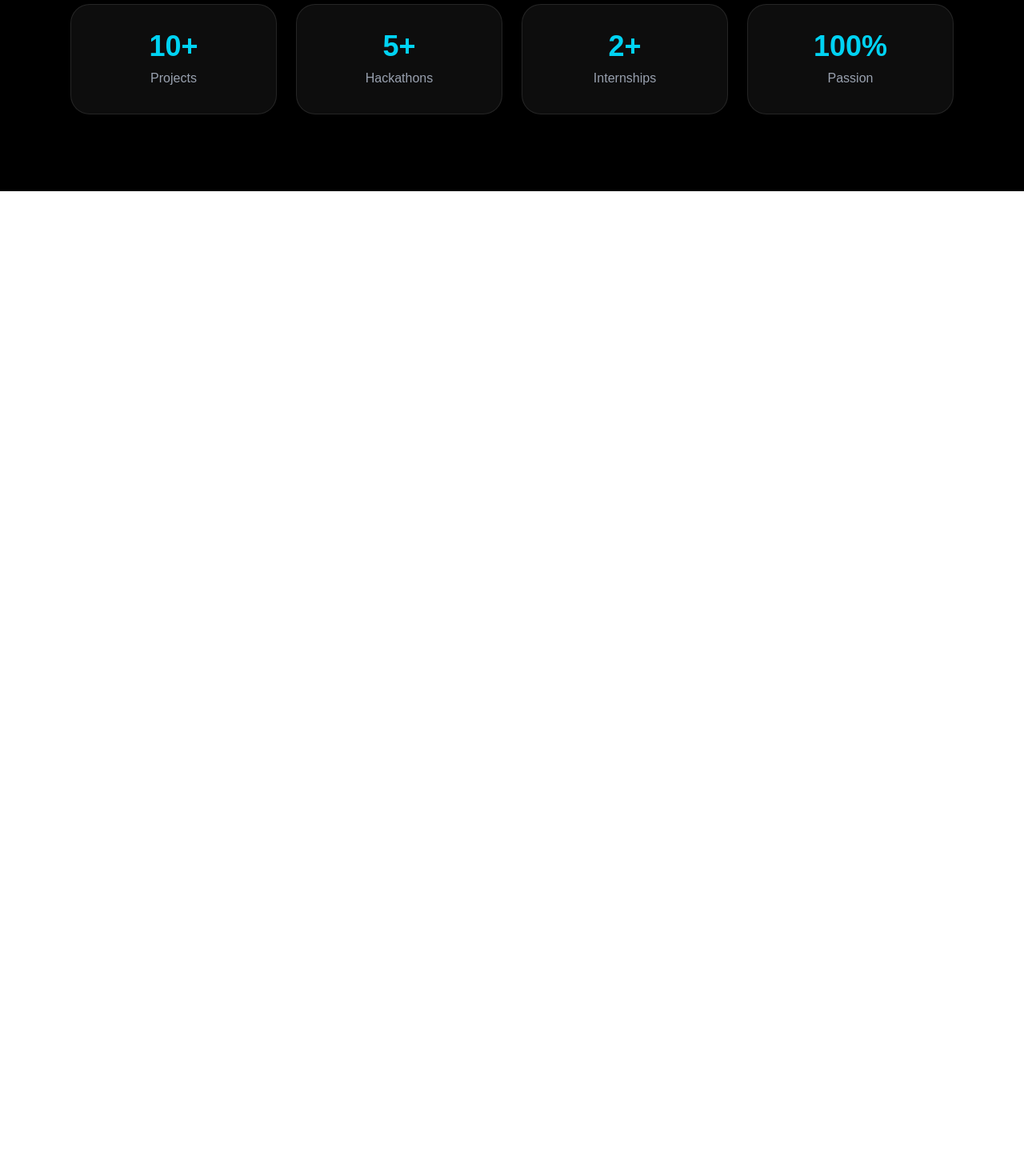
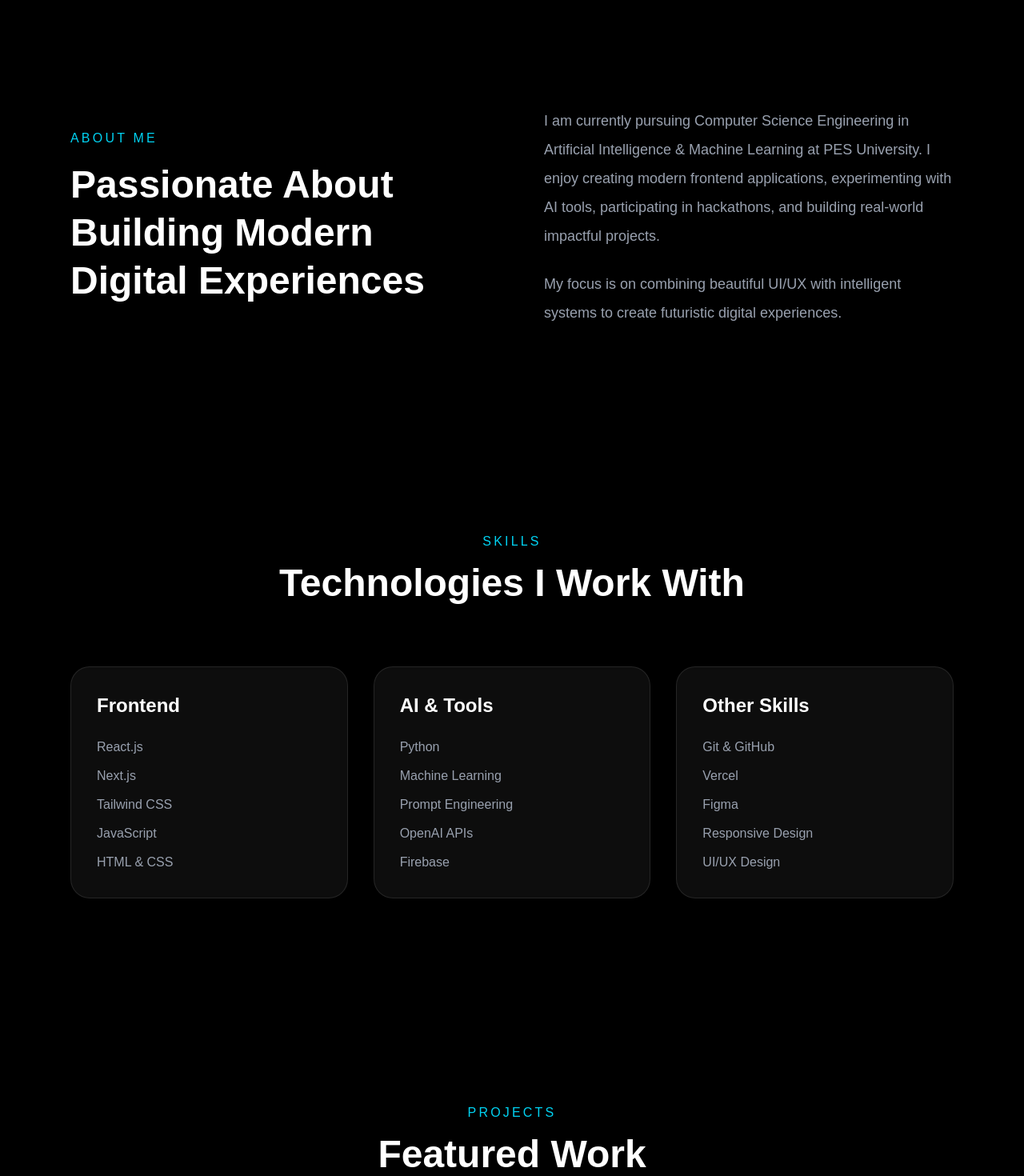
Before and after one commit to Akshayshetty742/portfolio, a Next.js app: page / in a window 1280 px wide. Shown: the part 880-2350 px from the top of the page at 80% size. Before the commit the page ends 1119 px from the top, so only its background shows below. Built offline with nearby package versions, Linux system fonts and the light colour scheme.

Commit message:
Added complete portfolio sections

```diff
--- a/app/page.tsx
+++ b/app/page.tsx
@@ -1,6 +1,6 @@
 export default function Home() {
   return (
-    <main className="min-h-screen bg-black text-white overflow-hidden relative">
+    <main className="min-h-screen bg-black text-white overflow-hidden relative scroll-smooth">
 
       {/* Background Glow */}
       <div className="absolute top-[-200px] left-1/2 -translate-x-1/2 w-[700px] h-[700px] bg-cyan-500/20 blur-[150px] rounded-full"></div>
@@ -41,7 +41,7 @@ export default function Home() {
 
         <div className="max-w-7xl w-full grid md:grid-cols-2 gap-20 items-center">
 
-          {/* Left Side */}
+          {/* Left */}
           <div>
 
             <p className="text-cyan-400 tracking-[0.3em] mb-6 text-sm">
@@ -63,7 +63,6 @@ export default function Home() {
               and building futuristic digital experiences.
             </p>
 
-            {/* Buttons */}
             <div className="mt-10 flex flex-wrap gap-6">
 
               <button className="bg-cyan-400 text-black px-8 py-4 rounded-2xl font-semibold hover:scale-105 hover:shadow-[0_0_40px_#22d3ee] transition duration-300">
@@ -106,15 +105,13 @@ export default function Home() {
 
           </div>
 
-          {/* Right Side */}
+          {/* Right */}
           <div className="flex justify-center">
 
             <div className="relative">
 
-              {/* Glow */}
               <div className="absolute inset-0 bg-cyan-400/20 blur-[100px] rounded-full"></div>
 
-              {/* Profile Image */}
               <img
                 src="/akshay.jpeg"
                 alt="Akshay"
@@ -129,55 +126,226 @@ export default function Home() {
 
       </section>
 
-      {/* Stats Section */}
-      <section className="relative z-10 max-w-6xl mx-auto px-6 pb-24">
+      {/* About Section */}
+      <section
+        id="about"
+        className="relative z-10 max-w-6xl mx-auto px-6 py-32"
+      >
 
-        <div className="grid grid-cols-2 md:grid-cols-4 gap-6">
+        <div className="grid md:grid-cols-2 gap-20 items-center">
 
-          <div className="bg-white/5 border border-white/10 rounded-3xl p-8 text-center">
-            <h2 className="text-4xl font-bold text-cyan-400">
-              10+
+          <div>
+
+            <p className="text-cyan-400 tracking-[0.2em] mb-4">
+              ABOUT ME
+            </p>
+
+            <h2 className="text-5xl font-bold leading-tight">
+              Passionate About Building Modern Digital Experiences
             </h2>
 
-            <p className="text-gray-400 mt-2">
-              Projects
-            </p>
           </div>
 
-          <div className="bg-white/5 border border-white/10 rounded-3xl p-8 text-center">
-            <h2 className="text-4xl font-bold text-cyan-400">
-              5+
-            </h2>
+          <div>
 
-            <p className="text-gray-400 mt-2">
-              Hackathons
+            <p className="text-gray-400 text-lg leading-9">
+              I am currently pursuing Computer Science Engineering in
+              Artificial Intelligence & Machine Learning at PES University.
+              I enjoy creating modern frontend applications, experimenting
+              with AI tools, participating in hackathons, and building
+              real-world impactful projects.
             </p>
-          </div>
 
-          <div className="bg-white/5 border border-white/10 rounded-3xl p-8 text-center">
-            <h2 className="text-4xl font-bold text-cyan-400">
-              2+
-            </h2>
+            <p className="text-gray-400 text-lg leading-9 mt-6">
+              My focus is on combining beautiful UI/UX with intelligent
+              systems to create futuristic digital experiences.
+            </p>
 
-            <p className="text-gray-400 mt-2">
-              Internships
-            </p>
-          </div>
-
-          <div className="bg-white/5 border border-white/10 rounded-3xl p-8 text-center">
-            <h2 className="text-4xl font-bold text-cyan-400">
-              100%
-            </h2>
-
-            <p className="text-gray-400 mt-2">
-              Passion
-            </p>
           </div>
 
         </div>
 
       </section>
 
+      {/* Skills */}
+      <section
+        id="skills"
+        className="relative z-10 max-w-6xl mx-auto px-6 py-32"
+      >
+
+        <div className="text-center mb-20">
+
+          <p className="text-cyan-400 tracking-[0.2em] mb-4">
+            SKILLS
+          </p>
+
+          <h2 className="text-5xl font-bold">
+            Technologies I Work With
+          </h2>
+
+        </div>
+
+        <div className="grid md:grid-cols-3 gap-8">
+
+          <div className="bg-white/5 border border-white/10 p-8 rounded-3xl hover:border-cyan-400 hover:-translate-y-2 transition duration-300">
+
+            <h3 className="text-2xl font-semibold mb-6">
+              Frontend
+            </h3>
+
+            <div className="space-y-3 text-gray-400">
+              <p>React.js</p>
+              <p>Next.js</p>
+              <p>Tailwind CSS</p>
+              <p>JavaScript</p>
+              <p>HTML & CSS</p>
+            </div>
+
+          </div>
+
+          <div className="bg-white/5 border border-white/10 p-8 rounded-3xl hover:border-cyan-400 hover:-translate-y-2 transition duration-300">
+
+            <h3 className="text-2xl font-semibold mb-6">
+              AI & Tools
+            </h3>
+
+            <div className="space-y-3 text-gray-400">
+              <p>Python</p>
+              <p>Machine Learning</p>
+              <p>Prompt Engineering</p>
+              <p>OpenAI APIs</p>
+              <p>Firebase</p>
+            </div>
+
+          </div>
+
+          <div className="bg-white/5 border border-white/10 p-8 rounded-3xl hover:border-cyan-400 hover:-translate-y-2 transition duration-300">
+
+            <h3 className="text-2xl font-semibold mb-6">
+              Other Skills
+            </h3>
+
+            <div className="space-y-3 text-gray-400">
+              <p>Git & GitHub</p>
+              <p>Vercel</p>
+              <p>Figma</p>
+              <p>Responsive Design</p>
+              <p>UI/UX Design</p>
+            </div>
+
+          </div>
+
+        </div>
+
+      </section>
+
+      {/* Projects */}
+      <section
+        id="projects"
+        className="relative z-10 max-w-6xl mx-auto px-6 py-32"
+      >
+
+        <div className="text-center mb-20">
+
+          <p className="text-cyan-400 tracking-[0.2em] mb-4">
+            PROJECTS
+          </p>
+
+          <h2 className="text-5xl font-bold">
+            Featured Work
+          </h2>
+
+        </div>
+
+        <div className="grid md:grid-cols-2 gap-10">
+
+          <div className="bg-white/5 border border-white/10 rounded-3xl overflow-hidden hover:border-cyan-400 hover:-translate-y-3 transition duration-300">
+
+            <div className="h-60 bg-gradient-to-br from-cyan-500/20 to-blue-500/10"></div>
+
+            <div className="p-8">
+
+              <h3 className="text-3xl font-bold">
+                AI SaaS Platform
+              </h3>
+
+              <p className="text-gray-400 mt-4 leading-8">
+                A modern AI-powered SaaS application with authentication,
+                dashboards, and AI integrations.
+              </p>
+
+            </div>
+
+          </div>
+
+          <div className="bg-white/5 border border-white/10 rounded-3xl overflow-hidden hover:border-cyan-400 hover:-translate-y-3 transition duration-300">
+
+            <div className="h-60 bg-gradient-to-br from-purple-500/20 to-pink-500/10"></div>
+
+            <div className="p-8">
+
+              <h3 className="text-3xl font-bold">
+                Portfolio Website
+              </h3>
+
+              <p className="text-gray-400 mt-4 leading-8">
+                A premium developer portfolio built with Next.js
+                and Tailwind CSS.
+              </p>
+
+            </div>
+
+          </div>
+
+        </div>
+
+      </section>
+
+      {/* Contact */}
+      <section
+        id="contact"
+        className="relative z-10 max-w-4xl mx-auto px-6 py-32 text-center"
+      >
+
+        <p className="text-cyan-400 tracking-[0.2em] mb-4">
+          CONTACT
+        </p>
+
+        <h2 className="text-5xl font-bold mb-8">
+          Let’s Build Something Amazing
+        </h2>
+
+        <p className="text-gray-400 text-lg leading-9">
+          Interested in collaborations, internships, or exciting projects?
+          Let’s connect and create impactful experiences together.
+        </p>
+
+        <div className="mt-12 flex justify-center gap-6 flex-wrap">
+
+          <a
+            href="mailto:shettyakshay742@gmail.com"
+            className="bg-cyan-400 text-black px-8 py-4 rounded-2xl font-semibold hover:scale-105 transition"
+          >
+            Email Me
+          </a>
+
+          <a
+            href="https://github.com/Akshayshetty742"
+            target="_blank"
+            className="border border-white/20 px-8 py-4 rounded-2xl hover:bg-white hover:text-black transition"
+          >
+            GitHub
+          </a>
+
+        </div>
+
+      </section>
+
+      {/* Footer */}
+      <footer className="border-t border-white/10 py-8 text-center text-gray-500">
+        © 2026 Akshay. Built with Next.js & Tailwind CSS.
+      </footer>
+
     </main>
   );
 }
```
